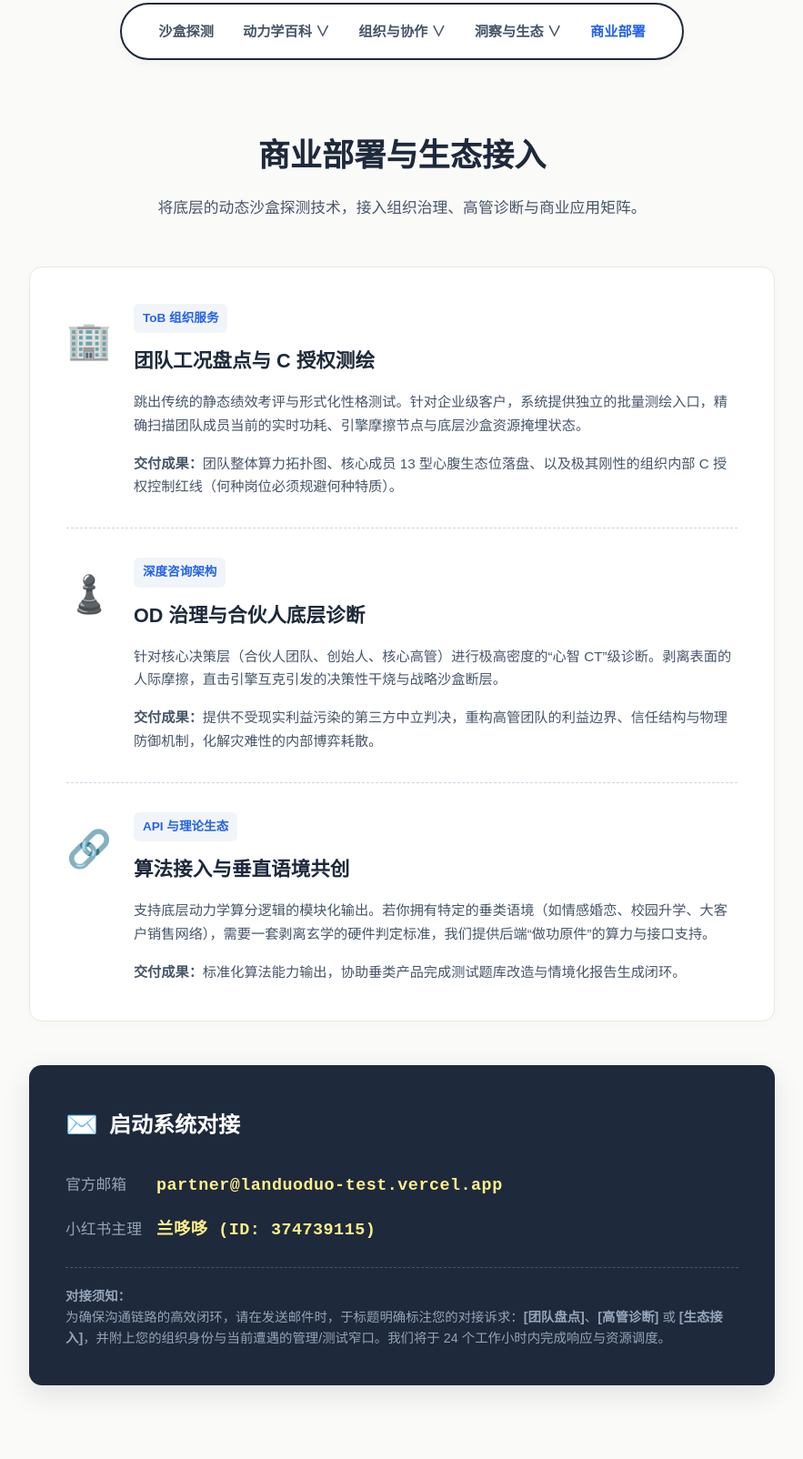
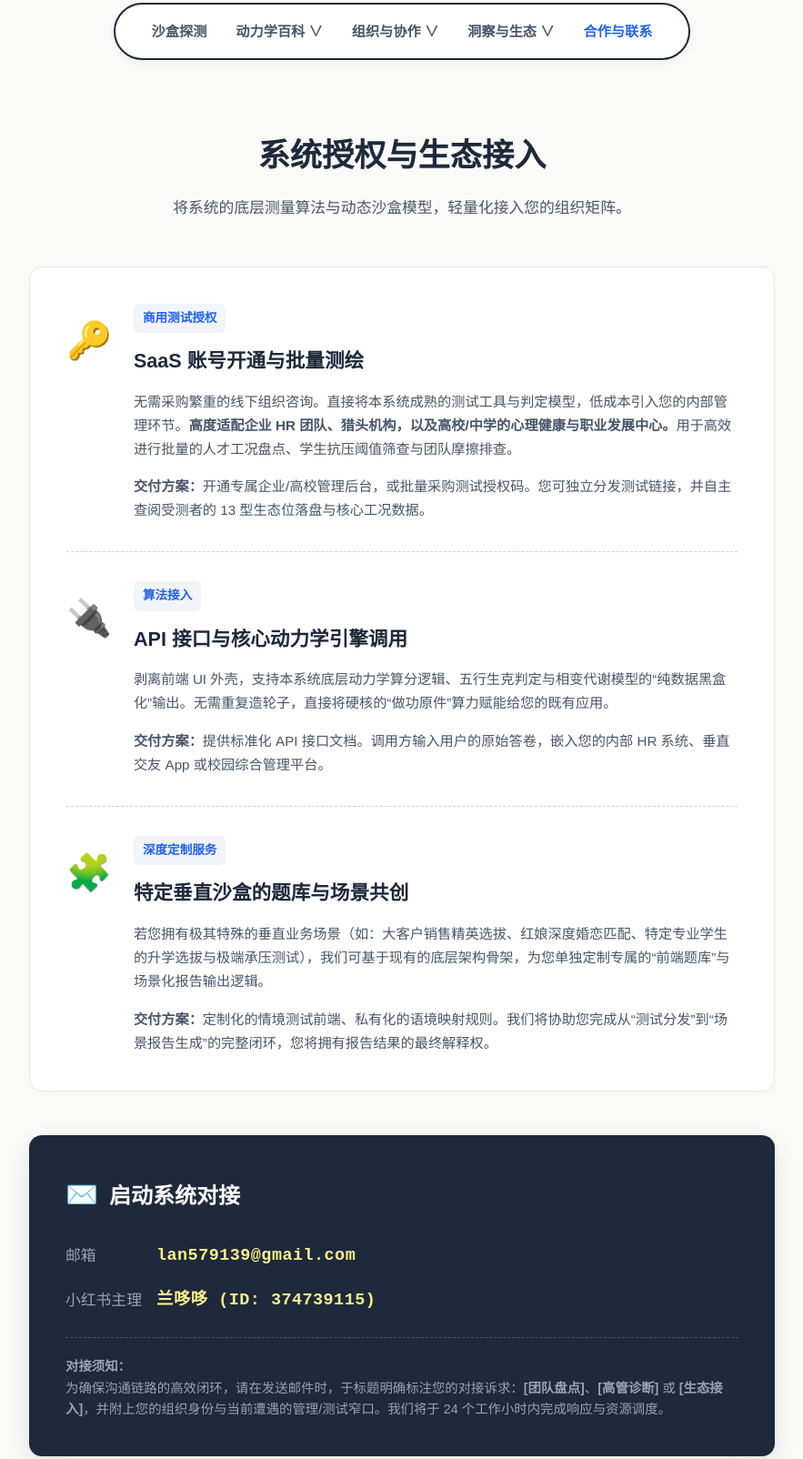
Before and after one commit to lan597139-art/landuoduo--test, a website: page business.html in a window 1280 px wide. Shown: the part 21-1625 px from the top of the page at 91% size, without its empty margins (198-1081 px from the left). Drawn offline with Linux system fonts and the light colour scheme.

Commit message:
Update business.html

```diff
--- a/business.html
+++ b/business.html
@@ -3,7 +3,7 @@
 <head>
     <meta charset="UTF-8">
     <meta name="viewport" content="width=device-width, initial-scale=1.0">
-    <title>商业部署 - 动态沙盒探测系统</title>
+    <title>合作与联系 - 动态沙盒探测系统</title>
     <style>
         /* ==========================================
            1. 全局设计基准与变量
@@ -169,48 +169,48 @@
                 </div>
             </div>
 
-            <a href="./business.html" class="nav-item active">商业部署</a>
+            <a href="./business.html" class="nav-item active">合作与联系</a>
         </nav>
     </header>
 
     <main class="business-layout">
 
-        <h1 class="page-title">商业部署与生态接入</h1>
-        <p class="page-desc">将底层的动态沙盒探测技术，接入组织治理、高管诊断与商业应用矩阵。</p>
+        <h1 class="page-title">系统授权与生态接入</h1>
+        <p class="page-desc">将系统的底层测量算法与动态沙盒模型，轻量化接入您的组织矩阵。</p>
 
         <div class="content-block">
 
             <div class="biz-item">
-                <div class="biz-icon">🏢</div>
+                <div class="biz-icon">🔑</div>
                 <div class="biz-content">
-                    <span class="biz-tag">ToB 组织服务</span>
-                    <h2>团队工况盘点与 C 授权测绘</h2>
-                    <p>跳出传统的静态绩效考评与形式化性格测试。针对企业级客户，系统提供独立的批量测绘入口，精确扫描团队成员当前的实时功耗、引擎摩擦节点与底层沙盒资源掩埋状态。</p>
-                    <p style="margin-bottom: 0;"><strong>交付成果：</strong>团队整体算力拓扑图、核心成员 13 型心腹生态位落盘、以及极其刚性的组织内部 C 授权控制红线（何种岗位必须规避何种特质）。</p>
+                    <span class="biz-tag">商用测试授权</span>
+                    <h2>SaaS 账号开通与批量测绘</h2>
+                    <p>无需采购繁重的线下组织咨询。直接将本系统成熟的测试工具与判定模型，低成本引入您的内部管理环节。<strong>高度适配企业 HR 团队、猎头机构，以及高校/中学的心理健康与职业发展中心。</strong>用于高效进行批量的人才工况盘点、学生抗压阈值筛查与团队摩擦排查。</p>
+                    <p style="margin-bottom: 0;"><strong>交付方案：</strong>开通专属企业/高校管理后台，或批量采购测试授权码。您可独立分发测试链接，并自主查阅受测者的 13 型生态位落盘与核心工况数据。</p>
                 </div>
             </div>
 
             <hr class="divider">
 
             <div class="biz-item">
-                <div class="biz-icon">♟️</div>
+                <div class="biz-icon">🔌</div>
                 <div class="biz-content">
-                    <span class="biz-tag">深度咨询架构</span>
-                    <h2>OD 治理与合伙人底层诊断</h2>
-                    <p>针对核心决策层（合伙人团队、创始人、核心高管）进行极高密度的“心智 CT”级诊断。剥离表面的人际摩擦，直击引擎互克引发的决策性干烧与战略沙盒断层。</p>
-                    <p style="margin-bottom: 0;"><strong>交付成果：</strong>提供不受现实利益污染的第三方中立判决，重构高管团队的利益边界、信任结构与物理防御机制，化解灾难性的内部博弈耗散。</p>
+                    <span class="biz-tag">算法接入</span>
+                    <h2>API 接口与核心动力学引擎调用</h2>
+                    <p>剥离前端 UI 外壳，支持本系统底层动力学算分逻辑、五行生克判定与相变代谢模型的“纯数据黑盒化”输出。无需重复造轮子，直接将硬核的“做功原件”算力赋能给您的既有应用。</p>
+                    <p style="margin-bottom: 0;"><strong>交付方案：</strong>提供标准化 API 接口文档。调用方输入用户的原始答卷，嵌入您的内部 HR 系统、垂直交友 App 或校园综合管理平台。</p>
                 </div>
             </div>
 
-            <hr class="divider">
+           <hr class="divider">
 
             <div class="biz-item">
-                <div class="biz-icon">🔗</div>
+                <div class="biz-icon">🧩</div>
                 <div class="biz-content">
-                    <span class="biz-tag">API 与理论生态</span>
-                    <h2>算法接入与垂直语境共创</h2>
-                    <p>支持底层动力学算分逻辑的模块化输出。若你拥有特定的垂类语境（如情感婚恋、校园升学、大客户销售网络），需要一套剥离玄学的硬件判定标准，我们提供后端“做功原件”的算力与接口支持。</p>
-                    <p style="margin-bottom: 0;"><strong>交付成果：</strong>标准化算法能力输出，协助垂类产品完成测试题库改造与情境化报告生成闭环。</p>
+                    <span class="biz-tag">深度定制服务</span>
+                    <h2>特定垂直沙盒的题库与场景共创</h2>
+                    <p>若您拥有极其特殊的垂直业务场景（如：大客户销售精英选拔、红娘深度婚恋匹配、特定专业学生的升学选拔与极端承压测试），我们可基于现有的底层架构骨架，为您单独定制专属的“前端题库”与场景化报告输出逻辑。</p>
+                    <p style="margin-bottom: 0;"><strong>交付方案：</strong>定制化的情境测试前端、私有化的语境映射规则。我们将协助您完成从“测试分发”到“场景报告生成”的完整闭环，您将拥有报告结果的最终解释权。</p>
                 </div>
             </div>
 
@@ -220,8 +220,8 @@
             <h2><span style="font-size: 1.8rem;">✉️</span> 启动系统对接</h2>
 
             <div class="contact-row">
-                <span>官方邮箱</span>
-                <strong>partner@landuoduo-test.vercel.app</strong>
+                <span>邮箱</span>
+                <strong>lan579139@gmail.com</strong>
             </div>
 
             <div class="contact-row">
```
